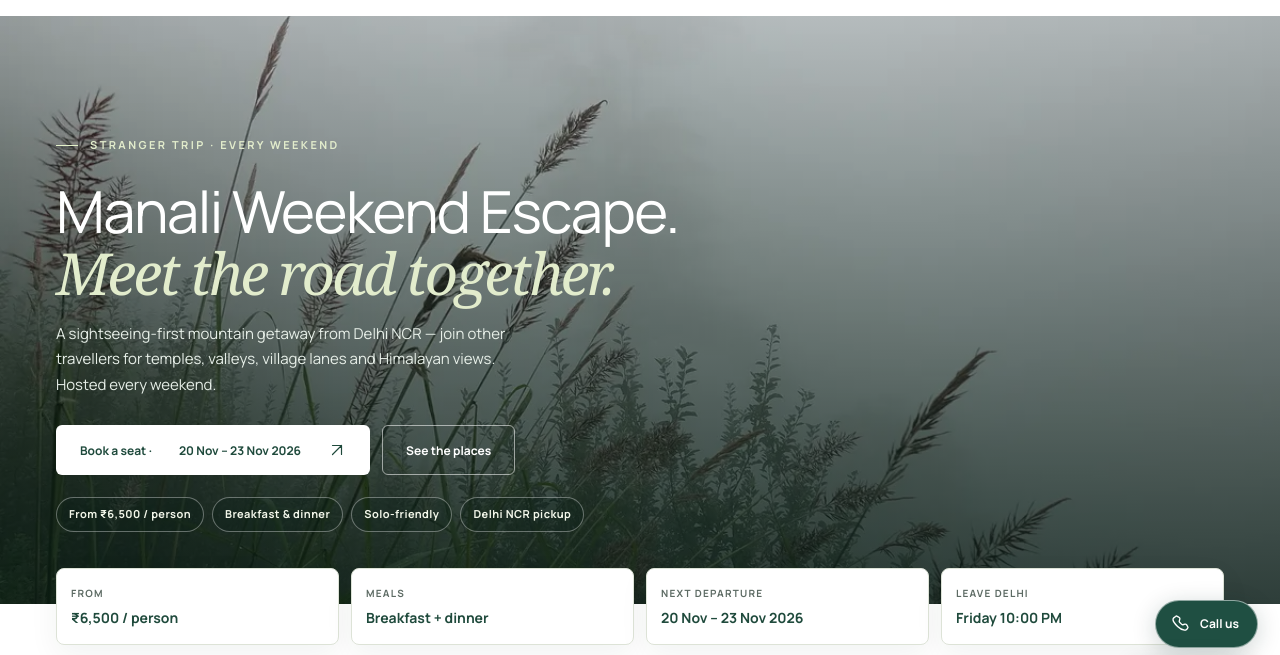
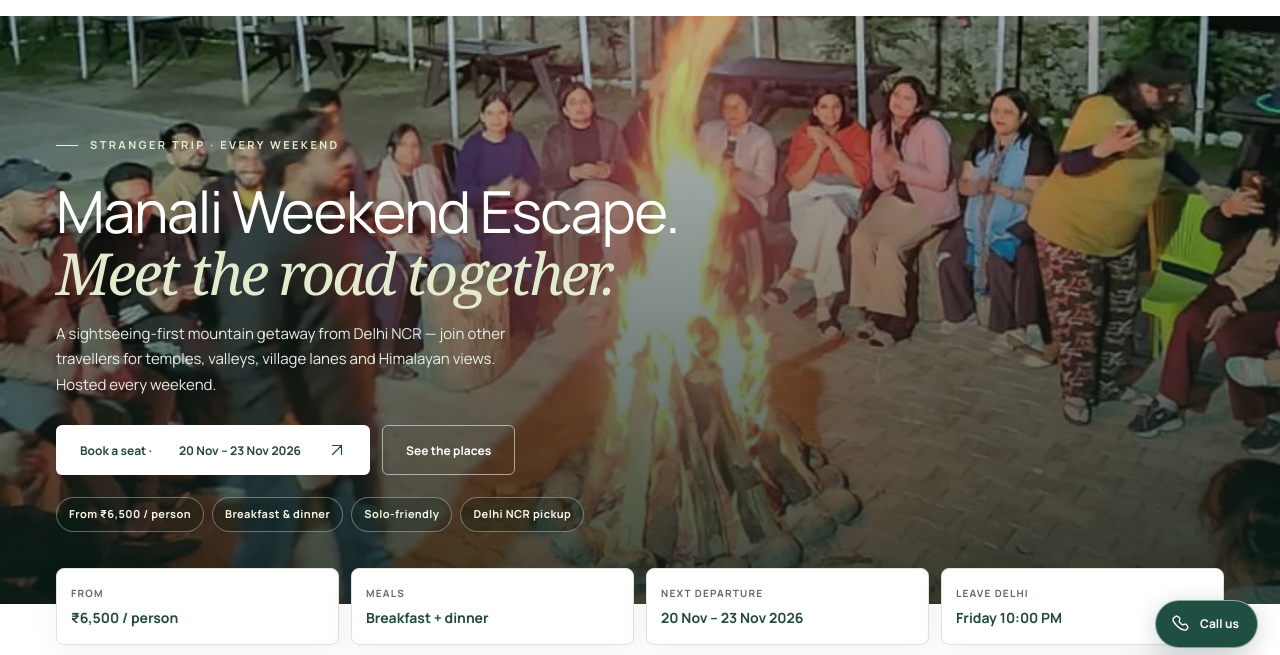
Before and after one commit to develeoperofml/guptaji, a website with bundled scripts: page dist/stranger-trips.html in a window 1280 px wide. Shown: the part 72-727 px from the top of the page. Built offline with nearby package versions, Linux system fonts and the light colour scheme.

Commit message:
Swap Manali main images to the night bonfire hero.
Replace the misty landscape and static tent mosaic lead with the lively campfire scene.

Co-authored-by: Cursor <cursoragent@cursor.com>

```diff
--- a/dist/stranger-trips.html
+++ b/dist/stranger-trips.html
@@ -49,11 +49,11 @@
     />
     <meta
       property="og:image"
-      content="https://guptajitourtravel.cognivx.com/assets/manali-stay-bonfire-wide.webp"
+      content="https://guptajitourtravel.cognivx.com/assets/manali-bonfire-hero.webp"
     />
     <meta
       property="og:image:alt"
-      content="Night bonfire and lit tents on the Manali stranger trip"
+      content="Travellers around a night bonfire with lit tents on the Manali stranger trip"
     />
     <meta
       property="og:url"
@@ -70,15 +70,15 @@
     />
     <meta
       name="twitter:image"
-      content="https://guptajitourtravel.cognivx.com/assets/manali-stay-bonfire-wide.webp"
+      content="https://guptajitourtravel.cognivx.com/assets/manali-bonfire-hero.webp"
     />
     <!-- SEO_VERIFICATION -->
     <!-- SEO_ANALYTICS -->
     <link
       rel="preload"
       as="image"
-      href="assets/manali-hero.webp"
-      imagesrcset="assets/manali-hero-small.webp 640w, assets/manali-hero.webp 1200w"
+      href="assets/manali-bonfire-hero.webp"
+      imagesrcset="assets/manali-bonfire-hero-small.webp 720w, assets/manali-bonfire-hero.webp 1400w"
       imagesizes="100vw"
       fetchpriority="high"
     />
@@ -262,13 +262,14 @@
       <section class="stranger-hero" aria-labelledby="stranger-title">
         <img
           class="stranger-hero-photo"
-          src="assets/manali-hero.webp"
-          srcset="assets/manali-hero-small.webp 640w, assets/manali-hero.webp 1200w"
+          src="assets/manali-bonfire-hero.webp"
+          srcset="assets/manali-bonfire-hero-small.webp 720w, assets/manali-bonfire-hero.webp 1400w"
           sizes="100vw"
-          width="1200"
-          height="800"
-          alt="Misty deodar forest landscape near Manali"
+          width="1400"
+          height="900"
+          alt="Travellers around a night bonfire with lit tents on the Manali stranger trip"
           fetchpriority="high"
+          decoding="async"
         />
         <div class="stranger-hero-shade"></div>
         <div class="stranger-hero-content container">
```
Also changed, not shown: dist/index.html (+5 -5 lines), dist/assets/manali-bonfire-hero-small.webp (added), dist/assets/manali-bonfire-hero.webp (added).
